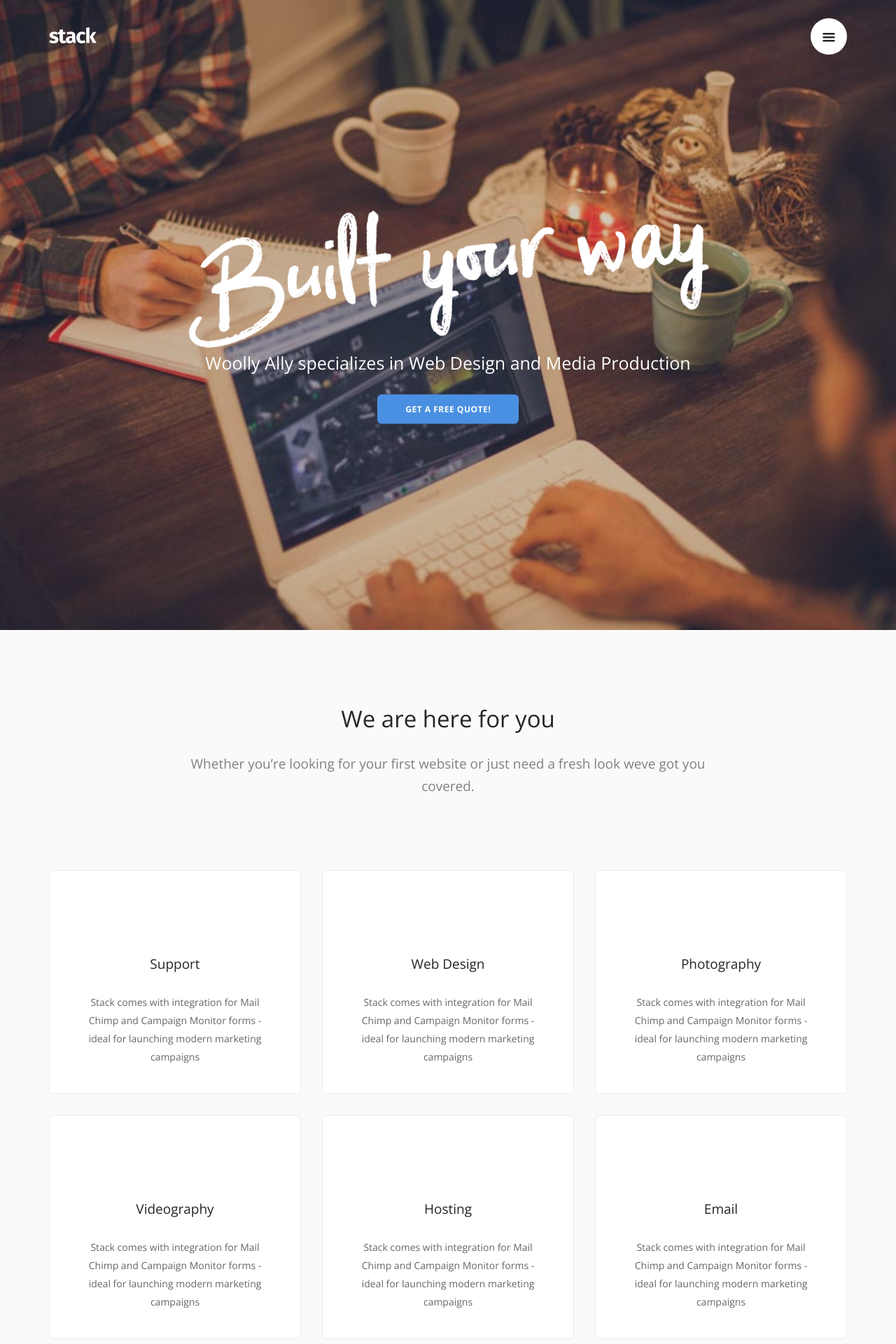
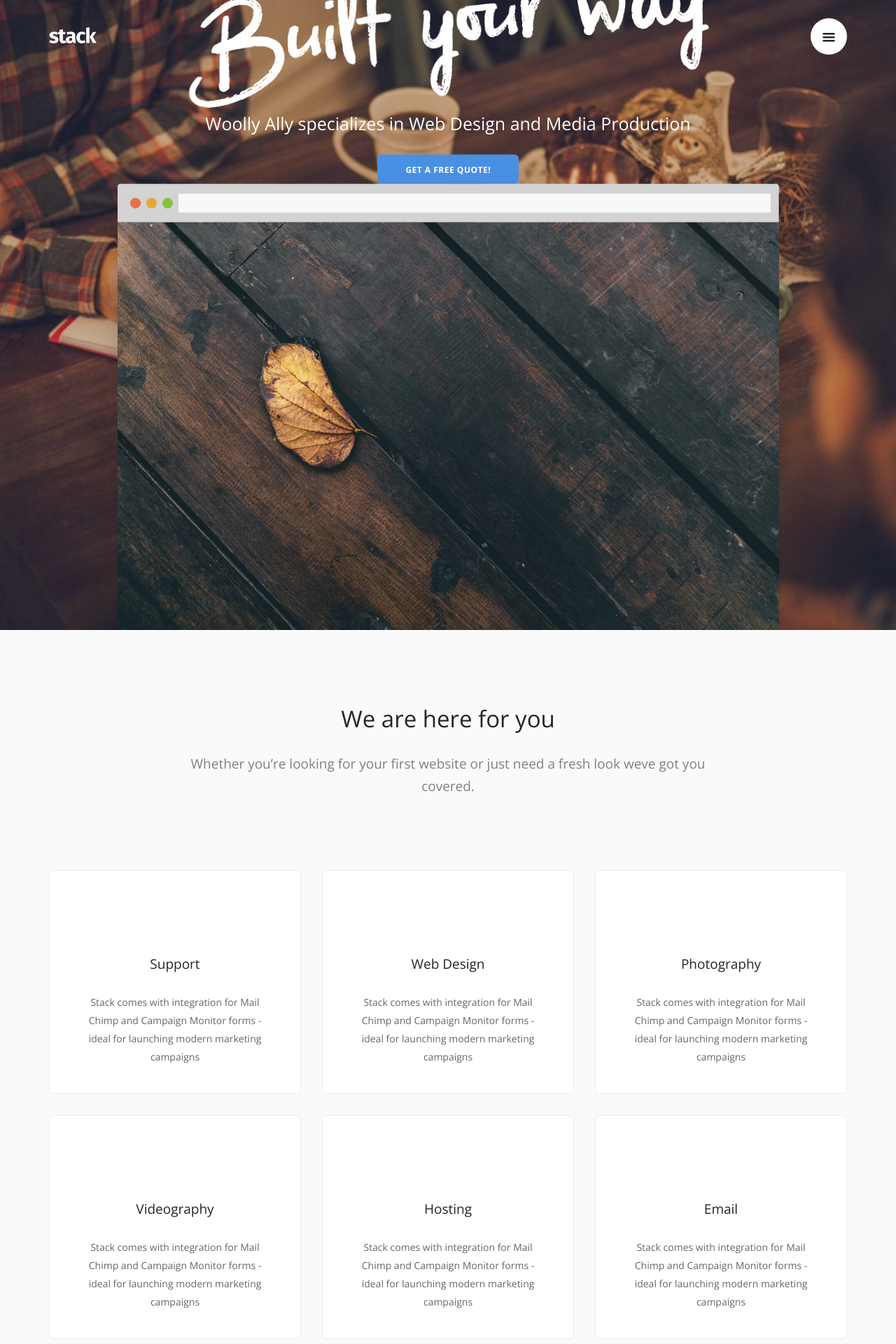
Before and after one commit to WoollyAlly/WoollyAllyTest, a Jekyll site: the page built from index.html, in a window 1280 px wide. Shown: the top 1920 px of the page at 70% size. Built offline with Jekyll 4.4.1, drawn with Linux system fonts in a browser that asks for light colours; some web fonts are replaced.

Commit message:
Updated '_includes/home.html' via CloudCannon

```diff
--- a/_includes/home.html
+++ b/_includes/home.html
@@ -16,6 +16,15 @@
                 </a>
             </div>
         </div>
+
+                    <div class="row">
+                        <div class="col-sm-12 col-md-10 col-md-offset-1">
+                            <img class="unmarg--bottom box-shadow-wide" alt="Image" src="img/device-4.png" />
+                            <div class="bg--dark box-shadow-wide">
+                                <img class="unmarg--bottom" alt="Image" src="img/hero-1.jpg" />
+                            </div>
+                        </div>
+                    </div>
         <!--end of row-->
     </div>
     <!--end of container-->
```
